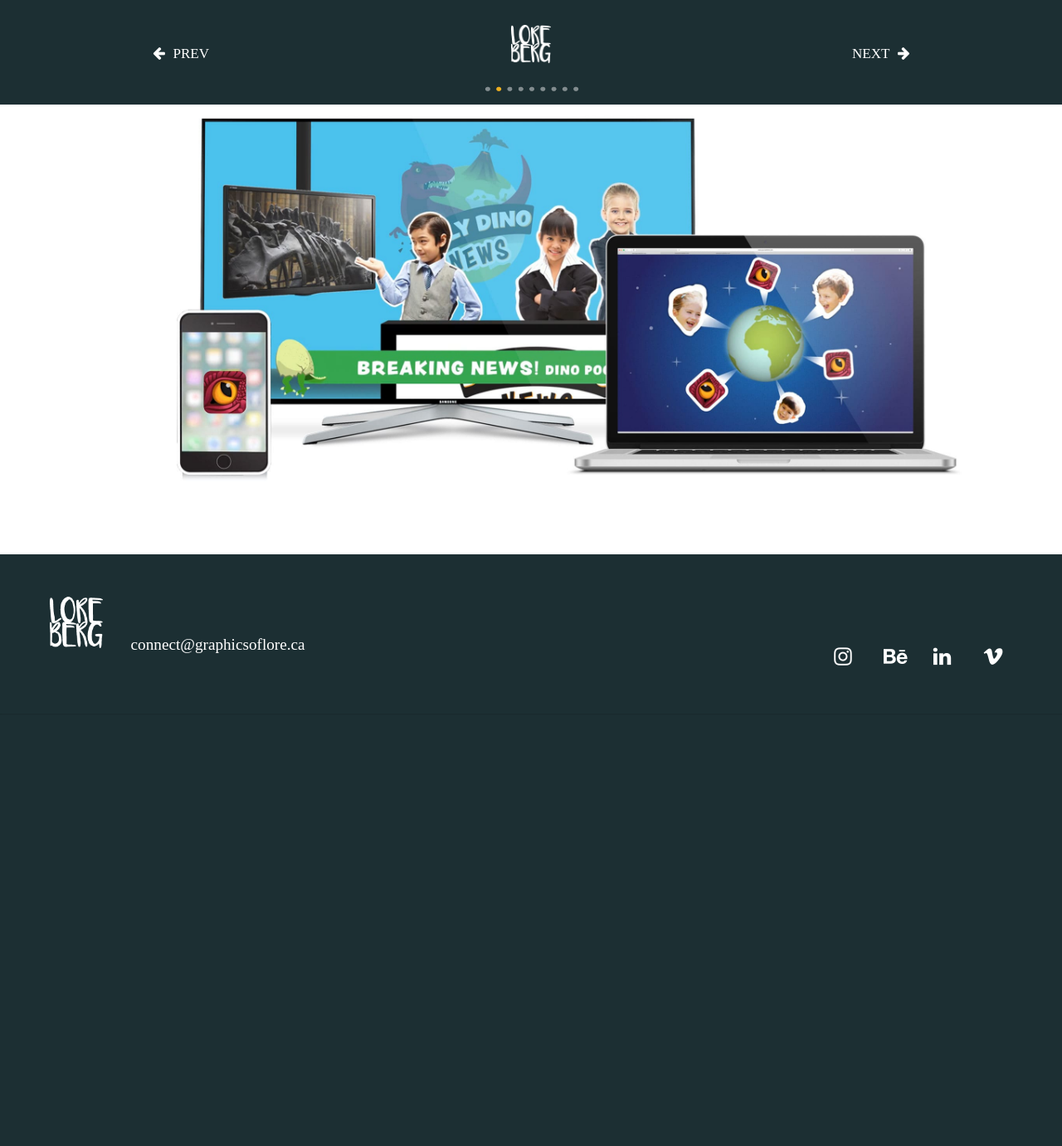
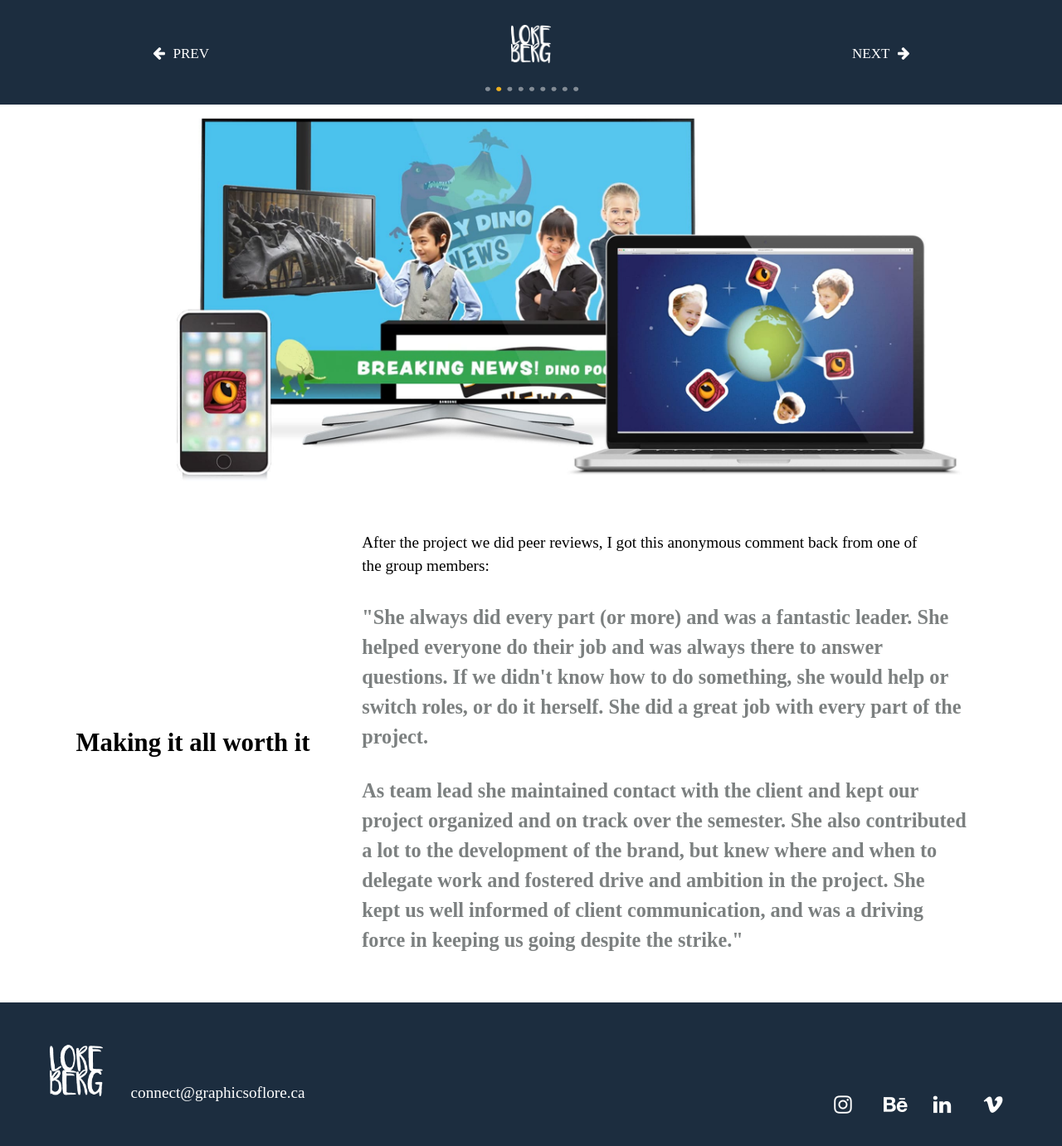
Before and after one commit to laurenberg/graphicsoflore.ca, a Jekyll site: the page built from ddn.html, in a window 1280 px wide and 1400 px high, scrolled down 5471 px. Shown: the top 1381 px of the window at 83% size. Built offline with Jekyll 4.4.1, drawn with Linux system fonts in a browser that asks for light colours; some web fonts are replaced; before the commit the page ends 6331 px from its top, so only the background shows below that.

Commit message:
changed blue, small change recommended by thomas (overflow-x)

```diff
--- a/css/main.css
+++ b/css/main.css
@@ -14,7 +14,8 @@ html {
   text-size-adjust: 100%;
   font-family: "Iskra", serif;
   font-family: "Tornac", cursive;
-  background-color: #1c2f33;
+  background-color: #1c2d3f;
+  overflow-x: hidden
 }
 
 *, *::before, *::after {
@@ -24,6 +25,7 @@ html {
 /* BASE STYLES */
 body {
   background-color: #fff;
+  overflow-x: hidden
 }
 
 p {
@@ -113,7 +115,7 @@ h6 {
 
 img {
   font-family: iskra, serif;
-  color: #1c2f33;
+  color: #1c2d3f;
 }
 
 .em {
@@ -129,7 +131,7 @@ video {
 .navbar {
   top: 0;
   left: 0;
-  background-color: #1c2f33;
+  background-color: #1c2d3f;
   width: 100%;
   z-index: 1000;
 }
@@ -301,7 +303,7 @@ a {
   background-repeat: no-repeat;
   background-size: 100% auto;
   background-position: center;
-  background-color: #1c2f33;
+  background-color: #1c2d3f;
   display: none;
 }
 
@@ -313,7 +315,7 @@ a {
   background-repeat: no-repeat;
   background-size: 100% auto;
   background-position: center;
-  background-color: #1c2f33;
+  background-color: #1c2d3f;
   display: none;
 }
 
@@ -364,7 +366,7 @@ a {
 /* FOOTER */
 
 .footer-distributed{
-  background-color: #1c2f33;
+  background-color: #1c2d3f;
   box-shadow: 0 1px 1px 0 rgba(0, 0, 0, 0.12);
   box-sizing: border-box;
   width: 100%;
@@ -525,7 +527,7 @@ h2 {
     background-size: 100% auto;
     background-position: center;
     background-attachment: fixed;
-    background-color: #1c2f33;
+    background-color: #1c2d3f;
     display: block;
   }
 
@@ -649,7 +651,7 @@ h2 {
     background-size: 100% auto;
     background-position: center;
     background-attachment: fixed;
-    background-color: #1c2f33;
+    background-color: #1c2d3f;
   }
 
   .cs-pad-first {
--- a/ddn.html
+++ b/ddn.html
@@ -96,4 +96,12 @@ layout: studies
     <div class="unit l-1 m-1 s-1">
       <img class="img-flex" src="{{site.baseurl}}/images/case-studies/ddn/full.jpg" alt="shows ddn in various forms of media">
     </div>
+    <div class="unit l-1-3 m-1-3 s-1">
+      <h2 class="iskra center pad-b">Making it all worth it</h2>
+    </div>
+    <div class="unit l-2-3 m-2-3 s-1">
+      <p>After the project we did peer reviews, I got this anonymous comment back from one of the group members:</p>
+      <p class="em giga"><strong>"She always did every part (or more) and was a fantastic leader. She helped everyone do their job and was always there to answer questions. If we didn't know how to do something, she would help or switch roles, or do it herself. She did a great job with every part of the project.</strong></p>
+      <p class="em giga"><strong>As team lead she maintained contact with the client and kept our project organized and on track over the semester. She also contributed a lot to the development of the brand, but knew where and when to delegate work and fostered drive and ambition in the project. She kept us well informed of client communication, and was a driving force in keeping us going despite the strike."</strong></p>
+    </div>
   </div>
```
